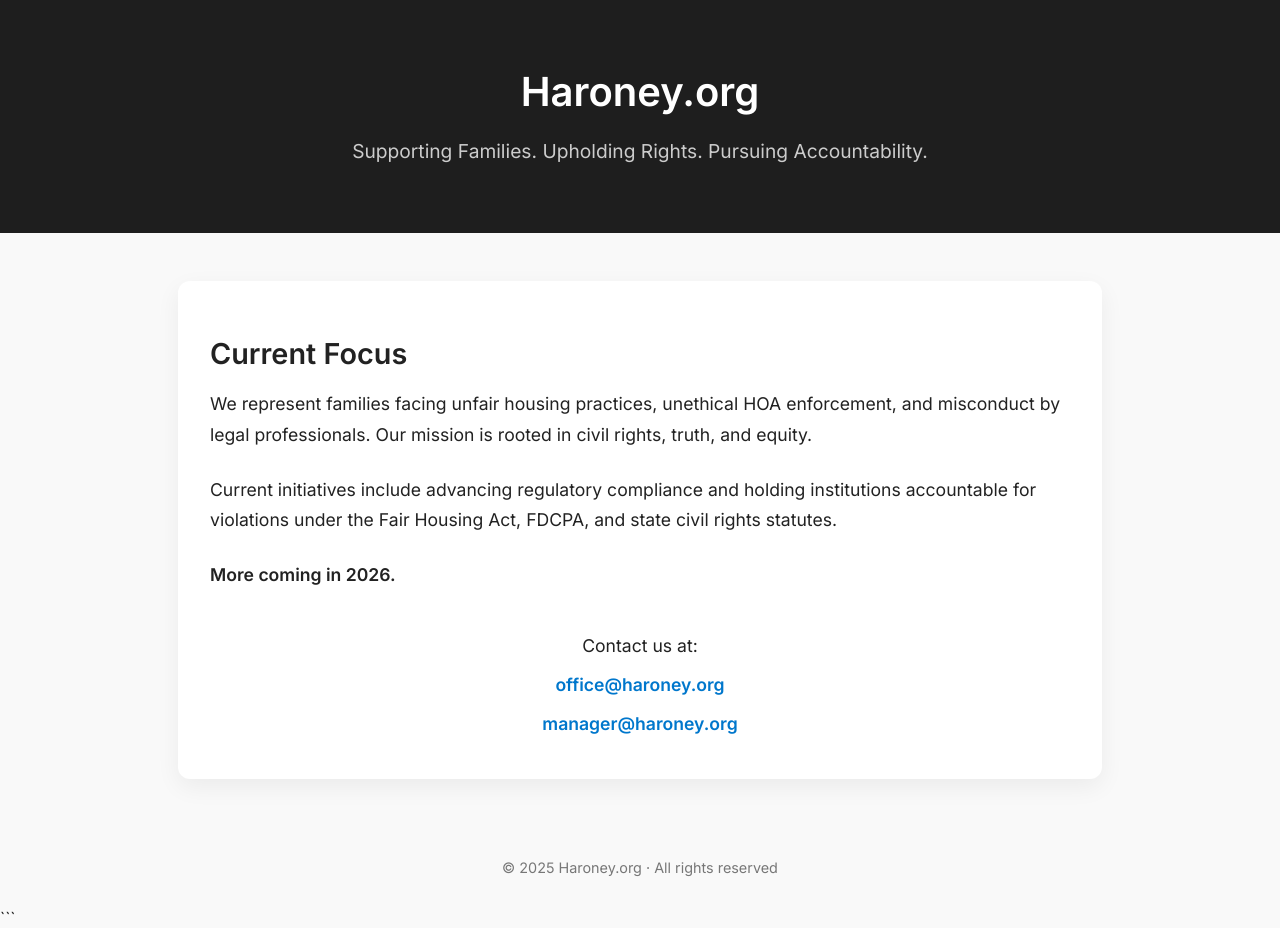
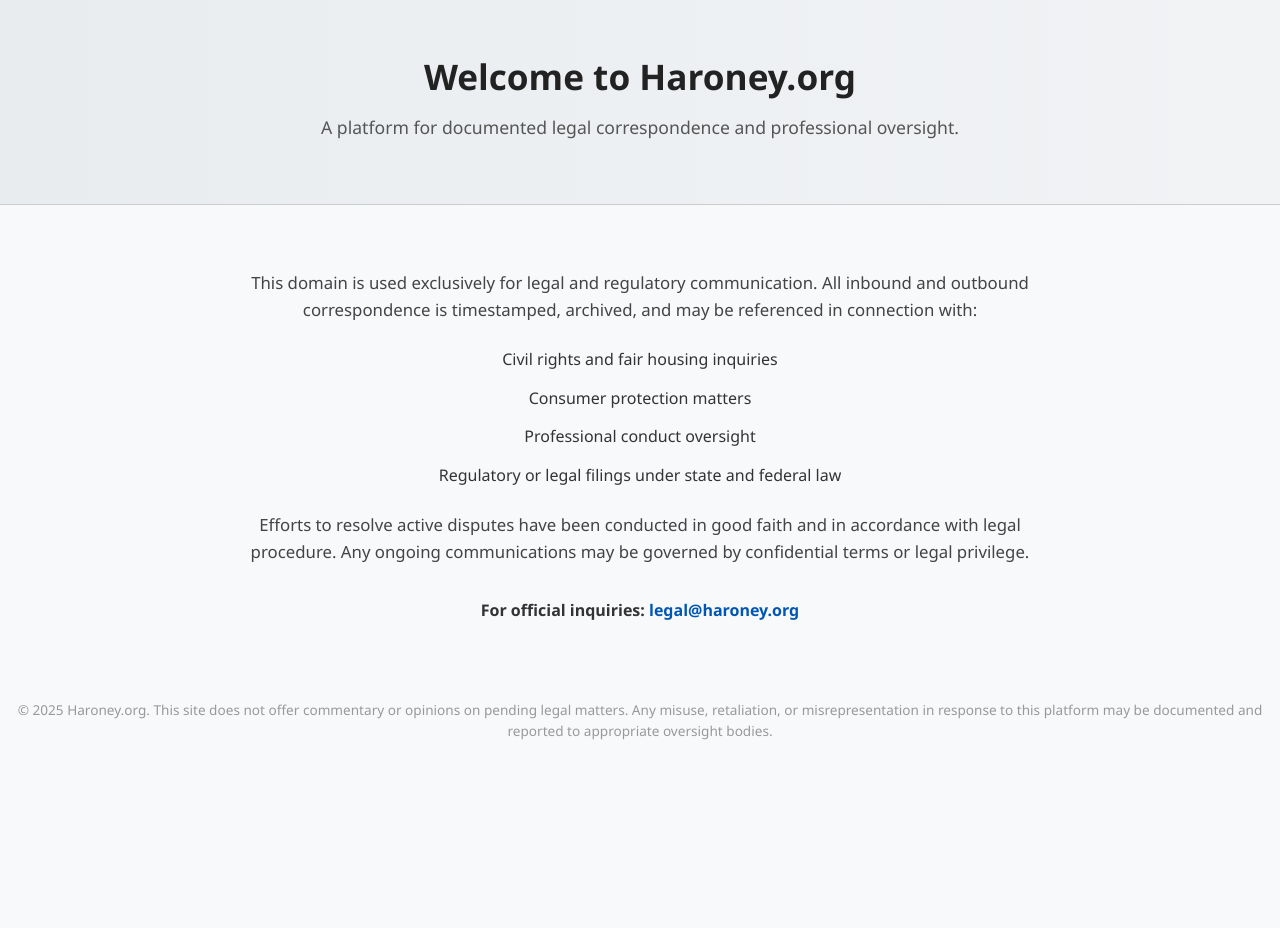
Before and after one commit to GIMSRobotics/Haroney-Site, a plain HTML site: page index.html in a window 1280 px wide. After the commit the page ends 800 px from the top, so only its background shows below. Drawn offline with Linux system fonts and the light colour scheme.

Commit message:
Update index.html

````diff
--- a/index.html
+++ b/index.html
@@ -2,97 +2,94 @@
 <html lang="en">
 <head>
   <meta charset="UTF-8" />
-  <meta name="viewport" content="width=device-width, initial-scale=1.0" />
+  <meta name="viewport" content="width=device-width, initial-scale=1.0"/>
   <title>Haroney.org</title>
-  <link href="https://fonts.googleapis.com/css2?family=Inter:wght@400;600&display=swap" rel="stylesheet" />
   <style>
     body {
-      font-family: 'Inter', sans-serif;
-      background-color: #f9f9f9;
+      font-family: 'Segoe UI', Tahoma, Geneva, Verdana, sans-serif;
+      background-color: #f7f9fb;
+      color: #333;
       margin: 0;
       padding: 0;
+      line-height: 1.6;
+    }
+    header {
+      background: linear-gradient(to right, #e9ecef, #f1f3f5);
+      padding: 3em 1em;
+      text-align: center;
+      border-bottom: 1px solid #ccc;
+    }
+    h1 {
+      font-size: 2.2em;
+      margin: 0;
       color: #222;
     }
-    header {
-      background-color: #1e1e1e;
-      color: #fff;
-      padding: 2.5rem 1rem;
+    h2 {
+      font-weight: normal;
+      font-size: 1.1em;
+      color: #555;
+      margin-top: 0.5em;
+    }
+    main {
+      max-width: 800px;
+      margin: auto;
+      padding: 3em 1.5em;
       text-align: center;
     }
-    header h1 {
-      font-size: 2.5rem;
-      margin-bottom: 0.5rem;
+    p {
+      font-size: 1.05em;
+      color: #444;
+      margin-bottom: 1.4em;
     }
-    header p {
-      font-size: 1.2rem;
-      color: #ccc;
+    ul {
+      list-style: none;
+      padding-left: 0;
+      margin: 1.5em 0;
     }
-    main {
-      max-width: 860px;
-      margin: 3rem auto;
-      padding: 2rem;
-      background-color: #fff;
-      border-radius: 12px;
-      box-shadow: 0 8px 24px rgba(0, 0, 0, 0.06);
+    li {
+      margin-bottom: 0.8em;
     }
-    h2 {
-      font-size: 1.8rem;
-      margin-bottom: 1rem;
+    .email {
+      font-weight: bold;
+      margin-top: 2em;
     }
-    p {
-      font-size: 1.1rem;
-      line-height: 1.75;
-      margin-bottom: 1.5rem;
+    a {
+      color: #0056b3;
+      text-decoration: none;
     }
-    .contact {
-      text-align: center;
-      margin-top: 2.5rem;
-    }
-    .contact p {
-      margin: 0.5rem 0;
-    }
-    .contact a {
-      color: #0077cc;
-      text-decoration: none;
-      font-weight: 600;
-    }
-    .contact a:hover {
+    a:hover {
       text-decoration: underline;
     }
     footer {
+      font-size: 0.85em;
+      color: #999;
       text-align: center;
-      padding: 2rem 1rem;
-      font-size: 0.9rem;
-      color: #777;
+      padding: 2em 1em;
     }
   </style>
 </head>
 <body>
   <header>
-    <h1>Haroney.org</h1>
-    <p>Supporting Families. Upholding Rights. Pursuing Accountability.</p>
+    <h1>Welcome to Haroney.org</h1>
+    <h2>A platform for documented legal correspondence and professional oversight.</h2>
   </header>
+  <main>
+    <p>This domain is used exclusively for legal and regulatory communication. All inbound and outbound correspondence is timestamped, archived, and may be referenced in connection with:</p>
+    <ul>
+      <li>Civil rights and fair housing inquiries</li>
+      <li>Consumer protection matters</li>
+      <li>Professional conduct oversight</li>
+      <li>Regulatory or legal filings under state and federal law</li>
+    </ul>
+    <p>Efforts to resolve active disputes have been conducted in good faith and in accordance with legal procedure. Any ongoing communications may be governed by confidential terms or legal privilege.</p>
 
-  <main>
-    <h2>Current Focus</h2>
-    <p>
-      We represent families facing unfair housing practices, unethical HOA enforcement, and misconduct by legal professionals. Our mission is rooted in civil rights, truth, and equity.
-    </p>
-    <p>
-      Current initiatives include advancing regulatory compliance and holding institutions accountable for violations under the Fair Housing Act, FDCPA, and state civil rights statutes.
-    </p>
-    <p><strong>More coming in 2026.</strong></p>
-
-    <div class="contact">
-      <p>Contact us at:</p>
-      <p><a href="mailto:office@haroney.org">office@haroney.org</a></p>
-      <p><a href="mailto:manager@haroney.org">manager@haroney.org</a></p>
+    <div class="email">
+      For official inquiries: <a href="mailto:legal@haroney.org">legal@haroney.org</a>
     </div>
   </main>
 
   <footer>
-    &copy; 2025 Haroney.org · All rights reserved
+    &copy; 2025 Haroney.org. This site does not offer commentary or opinions on pending legal matters. Any misuse, retaliation, or misrepresentation in response to this platform may be documented and reported to appropriate oversight bodies.
   </footer>
 </body>
 </html>
-```
````
